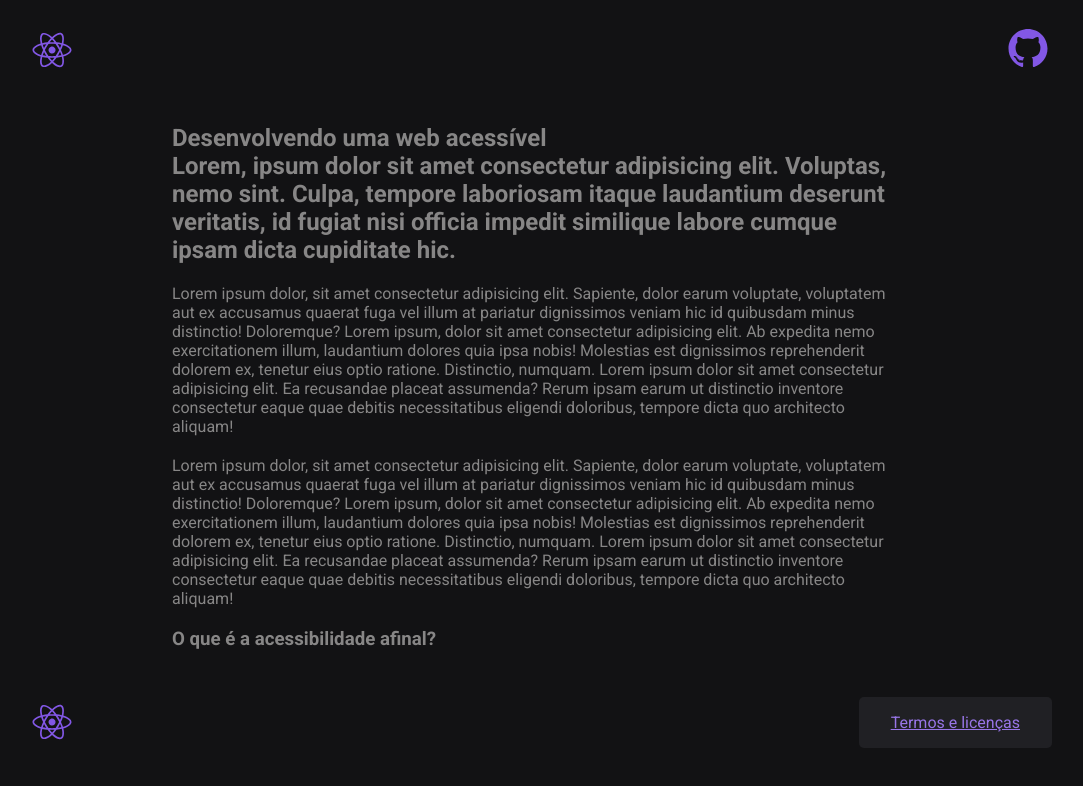
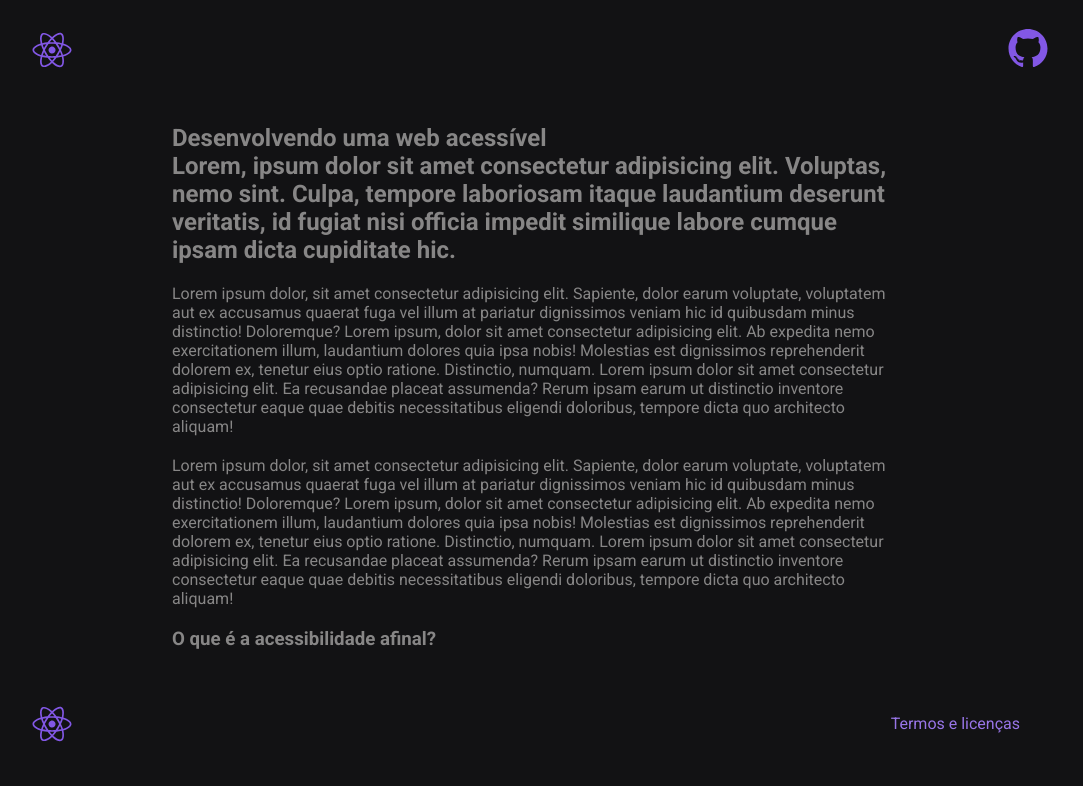
Before and after one commit to DevWebFelipe/AcessibilidadeComReact, a Next.js app: page / in a window 1280 px wide. Shown: the top 786 px of the page, without its empty margins (100-1183 px from the left). Built offline with nearby package versions, Linux system fonts and the light colour scheme.

Commit message:
criado modal de forma não acessível

```diff
--- a/src/pages/index.tsx
+++ b/src/pages/index.tsx
@@ -2,8 +2,15 @@ import Image from "next/image"
 import LogoImg from "../assets/logo.svg"
 import styles from "../styles/Home.module.css"
 import Head from "next/head"
+import { useState } from "react"
 
 export default function Home() {
+  const [isModalOpen, setIsModalOpen] = useState(false)
+
+  function handleModalOpen() {
+    setIsModalOpen(true)
+  }
+
   return (
     <>
       <Head>
@@ -89,9 +96,33 @@ export default function Home() {
         <Image src={LogoImg} width={48} alt="Blog de semantica" />
 
         <nav className={styles.nav} aria-label="rodape">
-          <a href="https://github.com/DevWebFelipe">Termos e licenças</a>
+          <button type="button" onClick={handleModalOpen}>
+            Termos e licenças
+          </button>
         </nav>
       </footer>
+
+      {isModalOpen && (
+        <div className={styles.modal}>
+          <h2>Termos de uso</h2>
+          <p>
+            Lorem ipsum dolor sit amet, consectetur adipisicing elit. Laboriosam
+            placeat odio atque praesentium suscipit minima officia delectus
+            ratione, fugit, assumenda, repellat molestiae eligendi rerum
+            explicabo quibusdam culpa. Odit, quo velit. Lorem ipsum dolor sit
+            amet consectetur adipisicing elit. Suscipit commodi inventore
+            repellat deleniti nam alias minima obcaecati, maxime ratione tempora
+            in quis blanditiis cumque eum quaerat dolorum, similique quos a.
+            Lorem, ipsum dolor sit amet consectetur adipisicing elit. Quae
+            necessitatibus expedita, perferendis dignissimos quidem aliquid
+            repudiandae. Et est ullam quo, tempora voluptate ab non? Ex
+            assumenda natus sapiente quo deleniti. Lorem ipsum dolor, sit amet
+            consectetur adipisicing elit. Animi ratione vel, suscipit neque et,
+            voluptates iusto cum vero similique repellat sunt libero corrupti
+            illo possimus ullam aut necessitatibus aspernatur omnis!
+          </p>
+        </div>
+      )}
     </>
   )
 }
--- a/src/styles/Home.module.css
+++ b/src/styles/Home.module.css
@@ -10,13 +10,12 @@
   padding: 24px 20px;
 }
 
-.nav a {
+.nav button {
   color: #9875e7;
+  border: none;
 }
 
 .content {
-  color: #878686;
-
   max-width: 776px;
   width: 100%;
   margin: 0 auto;
@@ -43,9 +42,24 @@
 
   padding: 24px 20px;
 
-  & a {
+  & button {
     padding: 1rem 2rem;
+    font-size: 1rem;
     background: #202024;
     border-radius: 5px;
+    background: transparent;
   }
 }
+
+.modal {
+  position: fixed;
+  top: 50%;
+  left: 50%;
+  transform: translate(-50%, -50%);
+
+  background: #fff;
+  padding: 80px 40px;
+  border-radius: 5px;
+
+  color: #333;
+}
--- a/src/styles/globals.css
+++ b/src/styles/globals.css
@@ -15,4 +15,5 @@ select {
 
 body {
   background-color: #121214;
+  color: #878686;
 }
```
